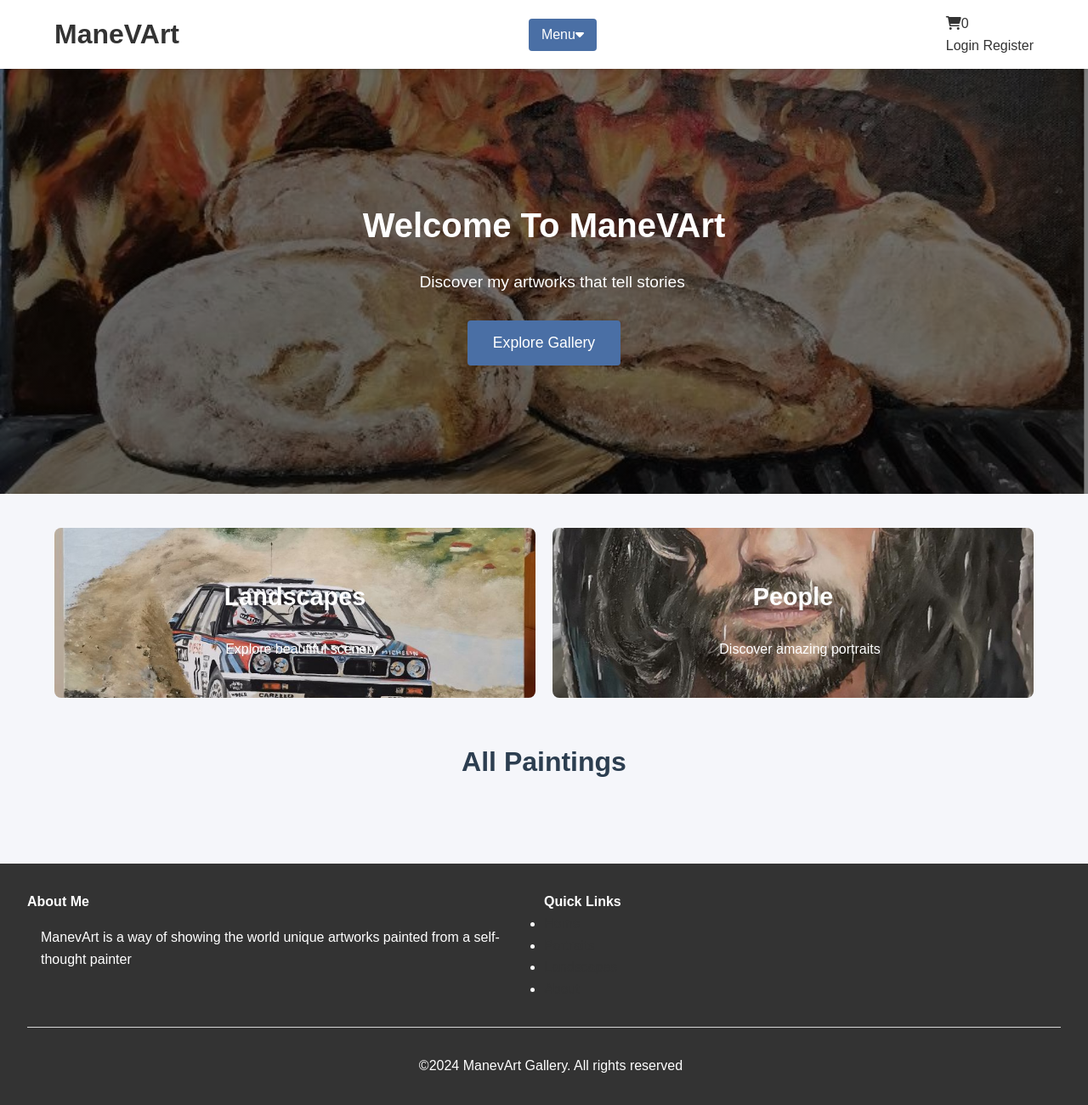
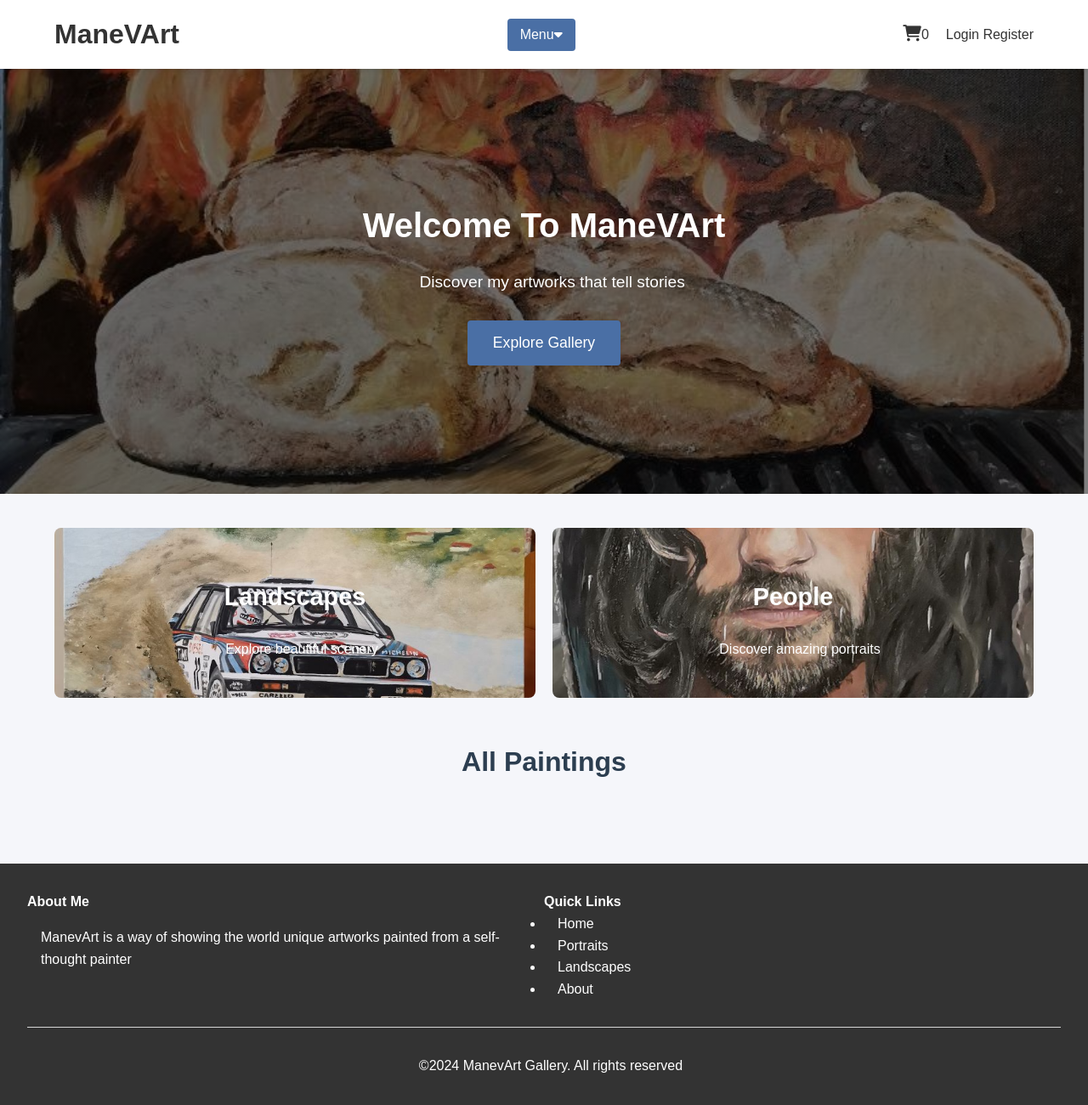
Before and after one commit to Mirksn/ArtWeb, a website built with webpack: page index.html in a window 1280 px wide. Shown: the whole page at 85% size. Built offline with nearby package versions, Linux system fonts and the light colour scheme.

Commit message:
more HTML + CSS\

```diff
--- a/css/style.css
+++ b/css/style.css
@@ -36,6 +36,18 @@ body {
   justify-content: space-between;
   align-items: center;
   padding: 15px 5%;
+}
+.header-right {
+  display: flex;
+  align-items: center;
+}
+.cart {
+  margin-right: 20px;
+  position: relative;
+}
+.cart i {
+  font-size: 1.2rem;
+  display: inline-block !important;
 }
 .dropdown {
   position: relative;
@@ -216,8 +228,14 @@ p {
 .footer-section2 {
   list-style: none;
   grid-column: 2;
+  color: white;
 }
-
+.footer-section2 a {
+  list-style: none;
+  grid-column: 2;
+  color: white;
+  margin-left: 1em;
+}
 .footer-bottom {
   grid-column: span 2; /* Takes both columns */
   grid-row: 2;
```
